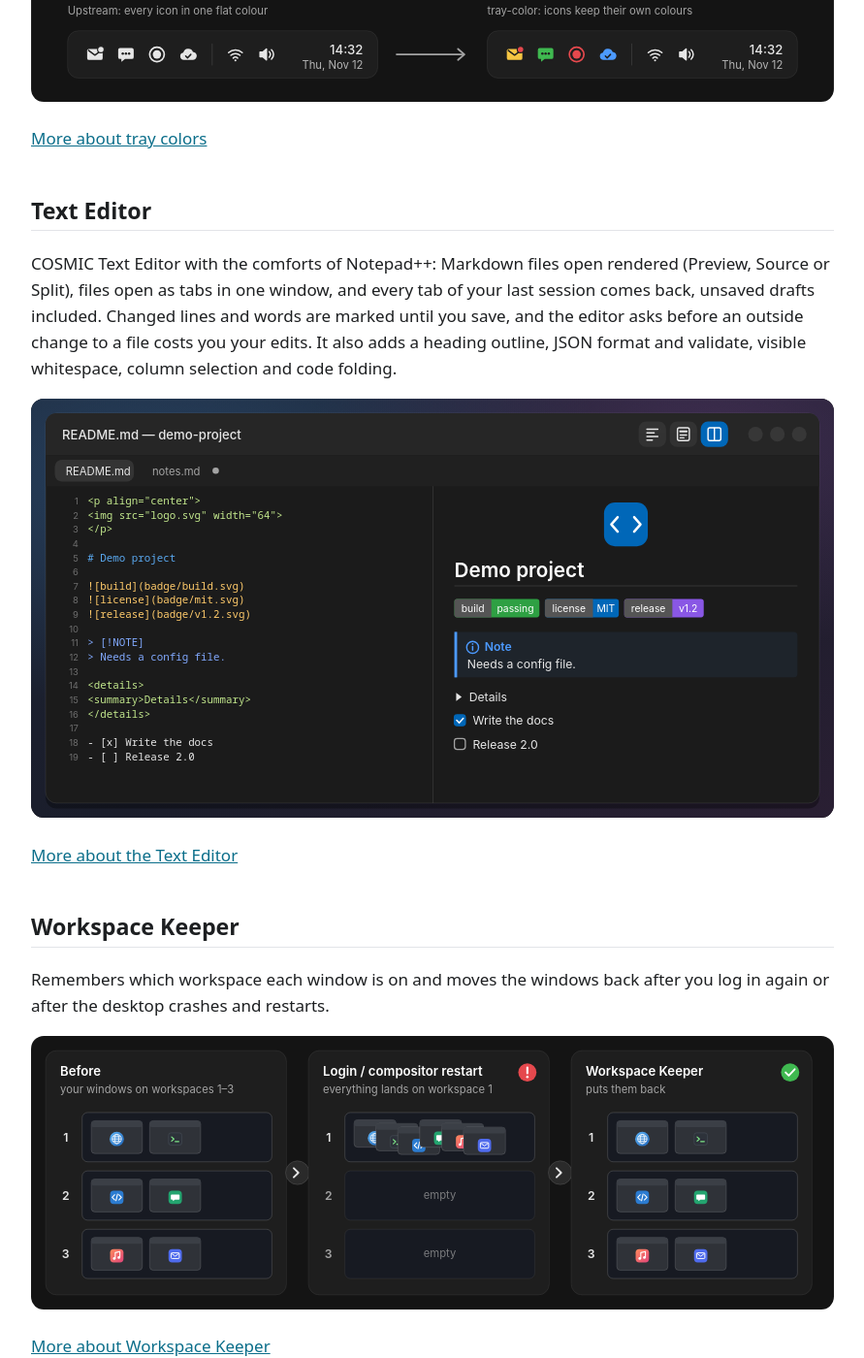
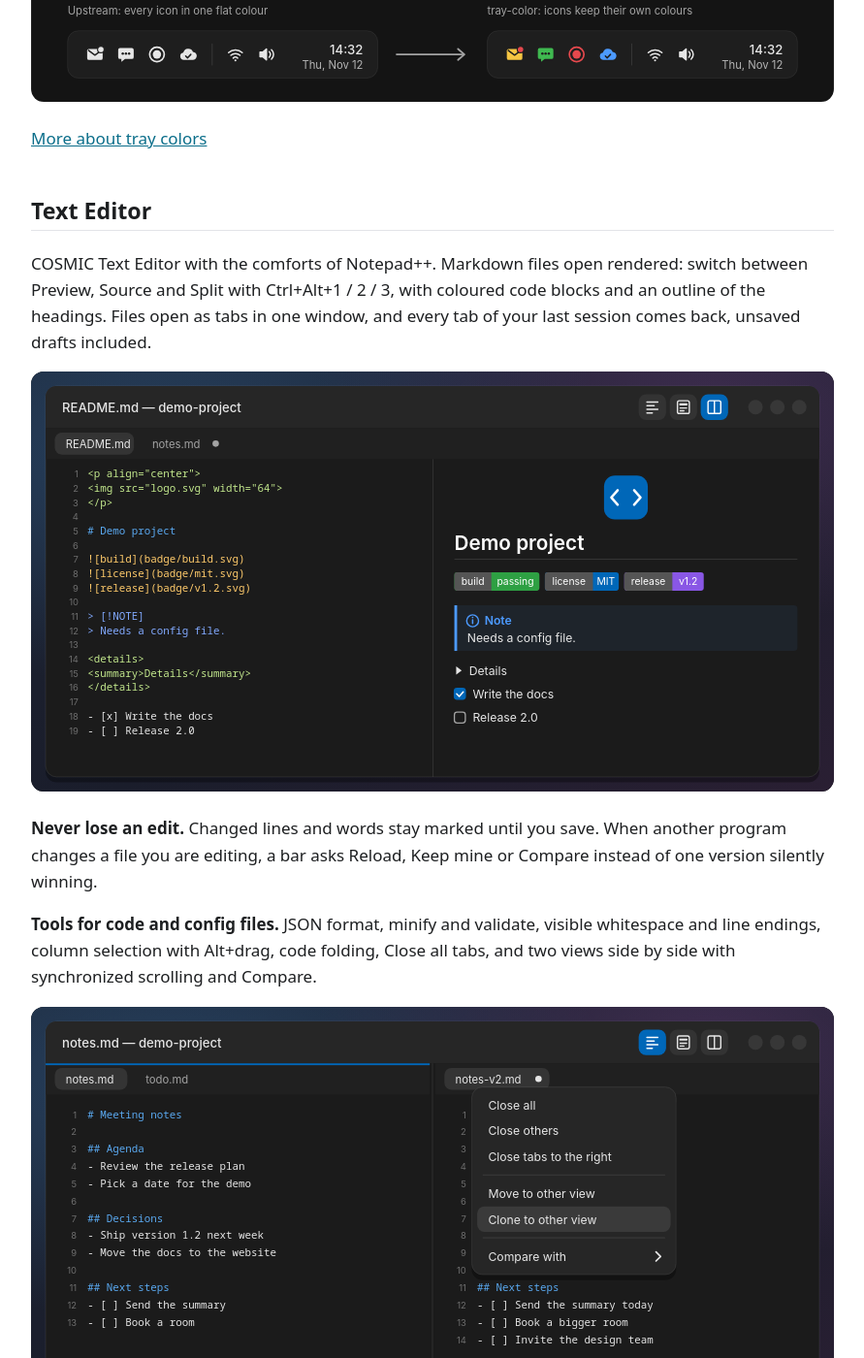
Before and after one commit to jwillmer/cosmic-desktop-extras, a Jekyll site: the page built from docs/index.md, in a window 1280 px wide and 1400 px high, scrolled down 2109 px. Shown: the whole window at 97% size, without its empty margins (194-1085 px from the left). Built offline with Jekyll 4.4.1, drawn with Linux system fonts in a browser that asks for light colours.

Commit message:
Upstream table and website: the Text Editor requests and features
The README's upstream table lists the cosmic-edit requests: comments on
#247, #94, #495, #261, #136 and #644, and the new issues #660 (changed on
disk) and #661 (column selection). The website's Text Editor section shows
two views, the keys and the newer tools.

Co-Authored-By: Claude Opus 5.5 <noreply@anthropic.com>
Claude-Session: https://claude.ai/code/session_01BLrpLk7g9je5PNoYJEeDbS

```diff
--- a/docs/index.md
+++ b/docs/index.md
@@ -60,13 +60,22 @@ monochrome icon.
 
 ## Text Editor
 
-COSMIC Text Editor with the comforts of Notepad++: Markdown files open rendered (Preview, Source or
-Split), files open as tabs in one window, and every tab of your last session comes back, unsaved
-drafts included. Changed lines and words are marked until you save, and the editor asks before an
-outside change to a file costs you your edits. It also adds a heading outline, JSON format and
-validate, visible whitespace, column selection and code folding.
+COSMIC Text Editor with the comforts of Notepad++. Markdown files open rendered: switch between
+Preview, Source and Split with Ctrl+Alt+1 / 2 / 3, with coloured code blocks and an outline of the
+headings. Files open as tabs in one window, and every tab of your last session comes back, unsaved
+drafts included.
 
 ![Text Editor in Split view](media/text-editor.svg)
+
+**Never lose an edit.** Changed lines and words stay marked until you save. When another program
+changes a file you are editing, a bar asks Reload, Keep mine or Compare instead of one version
+silently winning.
+
+**Tools for code and config files.** JSON format, minify and validate, visible whitespace and line
+endings, column selection with Alt+drag, code folding, Close all tabs, and two views side by side
+with synchronized scrolling and Compare.
+
+![Two views side by side, each with its own tabs](media/text-editor-views.svg)
 
 [More about the Text Editor](https://github.com/jwillmer/cosmic-desktop-extras/blob/main/text-editor/README.md)
 
```
Also changed, not shown: README.md.
